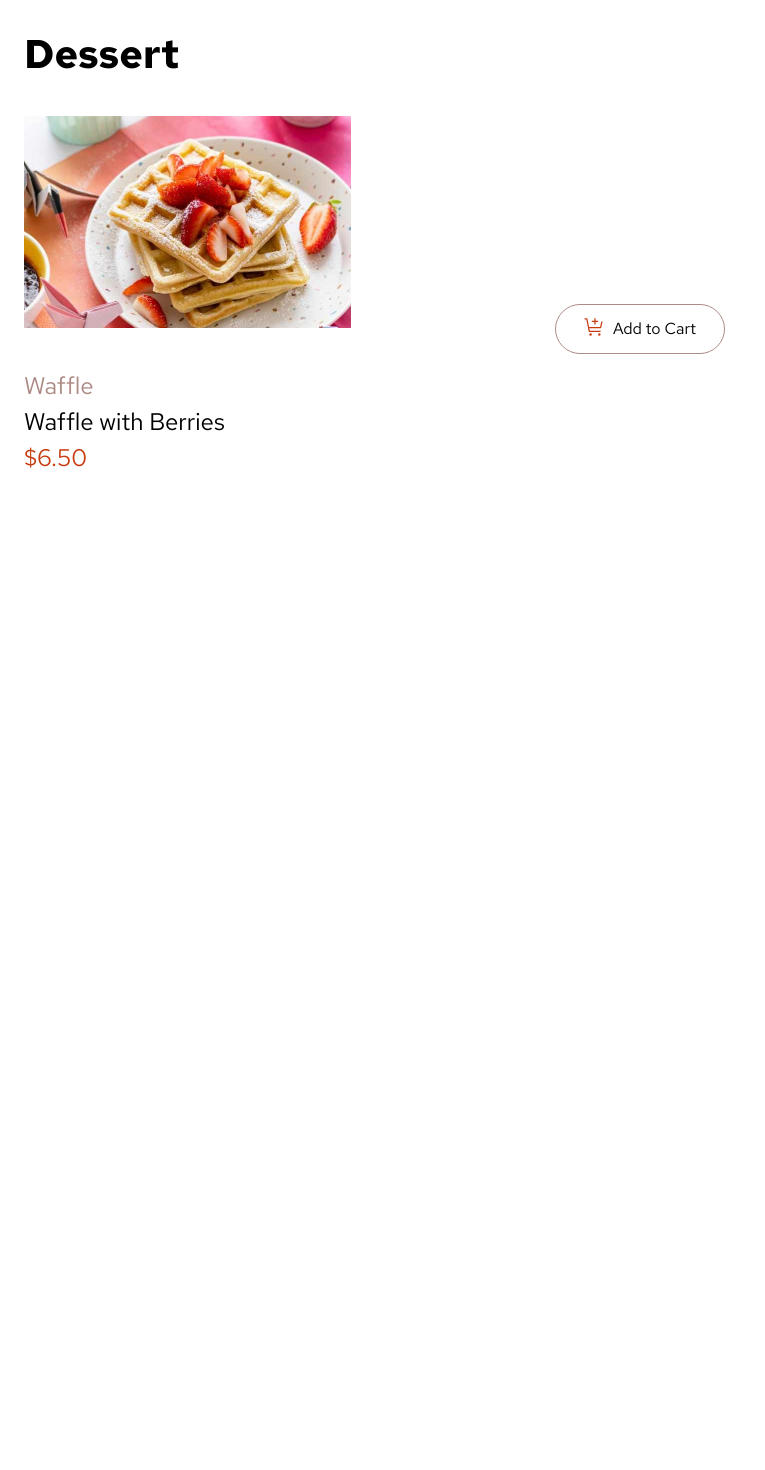
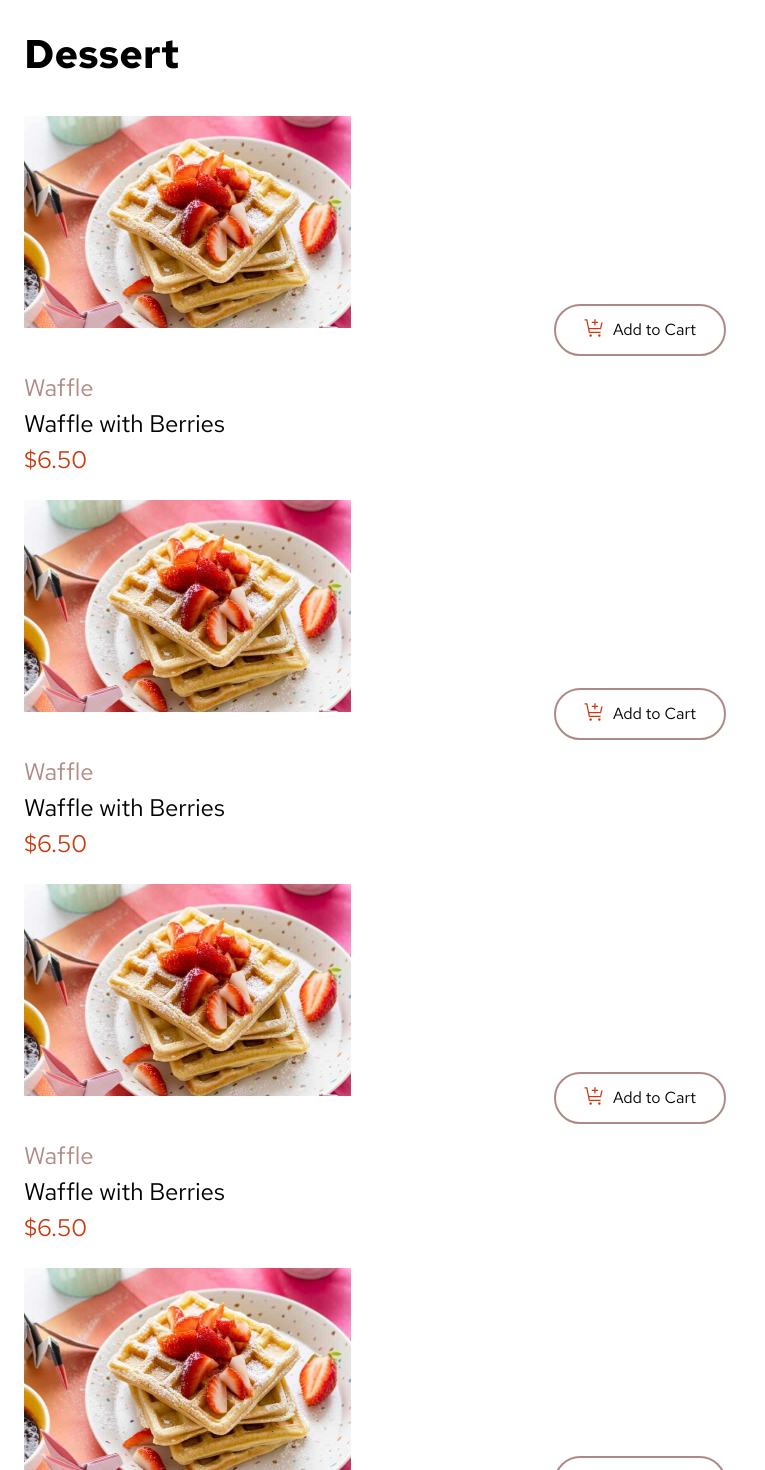
Before and after one commit to steamnp/bfs56, a React (Vite) app: page / in a window 1280 px wide. Shown: the top 1470 px of the page, without its empty margins (0-765 px from the left). Before the commit the page ends 800 px from the top, so only its background shows below. Built offline with nearby package versions, Linux system fonts and the light colour scheme.

Commit message:
made ItemCart Component

```diff
--- /dev/null
+++ b/src/components/itemCard.jsx
@@ -0,0 +1,28 @@
+function ItemCard() {
+  return (
+    <div>
+      <img
+        src="../../assets/images/image-waffle-mobile.jpg"
+        alt="Dessert"
+        className="w-[327px] h-[212px]"
+      />
+      <div className="flex justify-center items-center -mt-6 mb-[16px]">
+        <button className="flex rounded-full  py-3 px-7 border-2 border-[#AD8A85] bg-white hover:text-redText hover:border-redText cursor-pointer">
+          <img
+            src="../../assets/images/icon-add-to-cart.svg"
+            alt="Cart"
+            className="mr-2"
+          />
+          Add to Cart
+        </button>
+      </div>
+      <div>
+        <h1 className="text-[#AD8A85] text-2xl pb-[4px]">Waffle</h1>
+        <h1 className="text-2xl pb-[4px]">Waffle with Berries</h1>
+        <h1 className="text-redText  text-2xl mb-[24px]">$6.50</h1>
+      </div>
+    </div>
+  );
+}
+
+export default ItemCard;
--- a/src/pages/home.jsx
+++ b/src/pages/home.jsx
@@ -1,27 +1,15 @@
+import ItemCard from "../components/itemCard";
+
 function Home() {
   return (
     <div className="m-6">
       <h1 className="text-[40px] font-bold mb-[32px]">Dessert</h1>
-      <img
-        src="../../assets/images/image-waffle-mobile.jpg"
-        alt="Dessert"
-        className="w-[327px] h-[212px]"
-      />
-      <div className="flex justify-center items-center -mt-6 mb-[16px]">
-        <button className="flex rounded-full  py-3 px-7 border border-[#AD8A85] bg-white hover:text-redText hover:border-redText">
-          <img
-            src="../../assets/images/icon-add-to-cart.svg"
-            alt="Cart"
-            className="mr-2"
-          />
-          Add to Cart
-        </button>
-      </div>
-      <div>
-        <h1 className="text-[#AD8A85] text-2xl pb-[4px]">Waffle</h1>
-        <h1 className="text-2xl pb-[4px]">Waffle with Berries</h1>
-        <h1 className="text-redText  text-2xl">$6.50</h1>
-      </div>
+      <ItemCard />
+      <ItemCard />
+      <ItemCard />
+      <ItemCard />
+      <ItemCard />
+      <ItemCard />
     </div>
   );
 }
```
